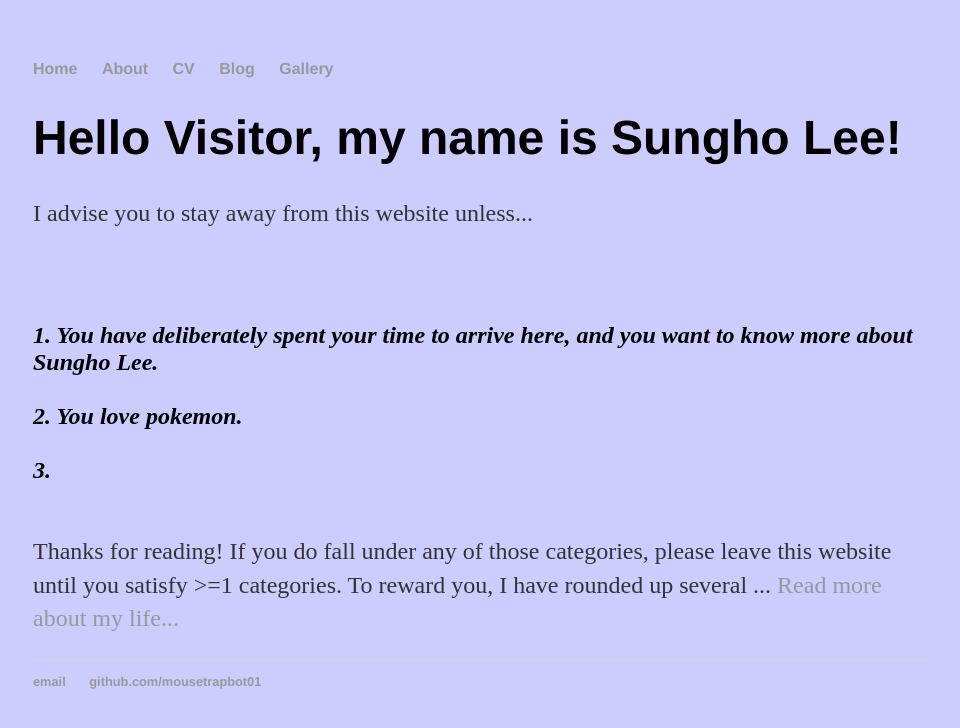
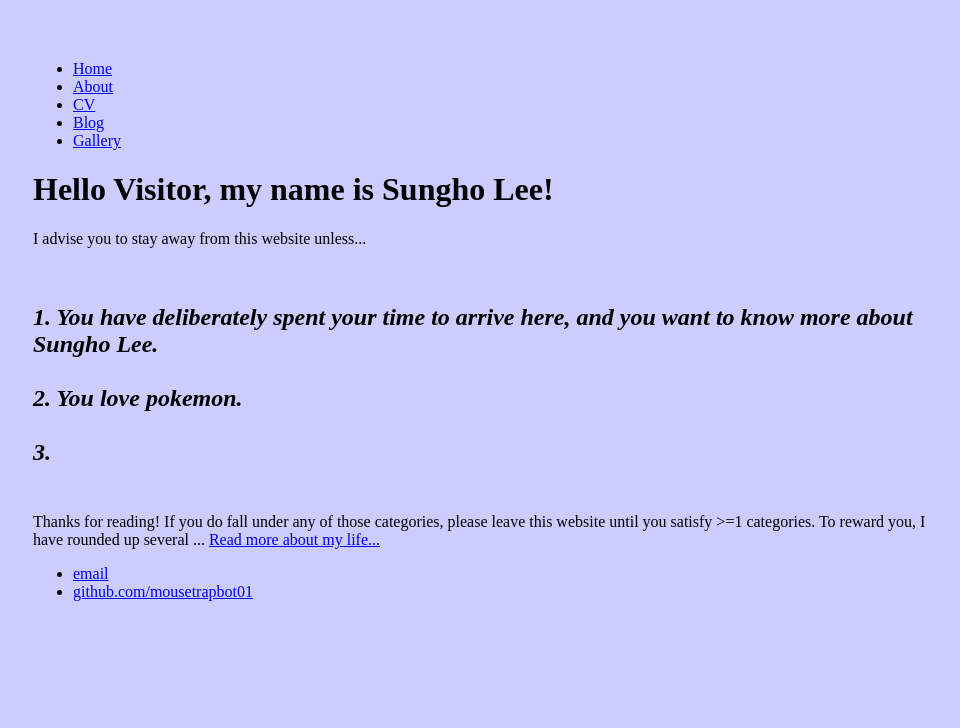
Before and after one commit to mousetrapbot01/mousetrapbot.github.io, a Jekyll site: the page built from index.html, in a window 1280 px wide. Shown: the top 728 px of the page, without its empty margins (159-1119 px from the left). Built offline with Jekyll 4.4.1, drawn with Linux system fonts in a browser that asks for light colours.

Commit message:
Create mymain.css

```diff
--- a/css/mymain.css
+++ b/css/mymain.css
@@ -3,42 +3,3 @@
     width: 70%;
     background-color: #ccccff;
 }
-nav ul, footer ul {
-    font-family:'Helvetica', 'Arial', 'Sans-Serif';
-    padding: 0px;
-    list-style: none;
-    font-weight: bold;
-}
-nav ul li, footer ul li {
-    display: inline;
-    margin-right: 20px;
-}
-a {
-    text-decoration: none;
-    color: #999;
-}
-a:hover {
-    text-decoration: underline;
-}
-h1 {
-    font-size: 3em;
-    font-family:'Helvetica', 'Arial', 'Sans-Serif';
-}
-p {
-    font-size: 1.5em;
-    line-height: 1.4em;
-    color: #333;
-}
-footer {
-    border-top: 1px solid #d5d5d5;
-    font-size: .8em;
-}
-
-ul.posts {
-    margin: 20px auto 40px;
-    font-size: 1.5em;
-}
-
-ul.posts li {
-    list-style: none;
-}
```
